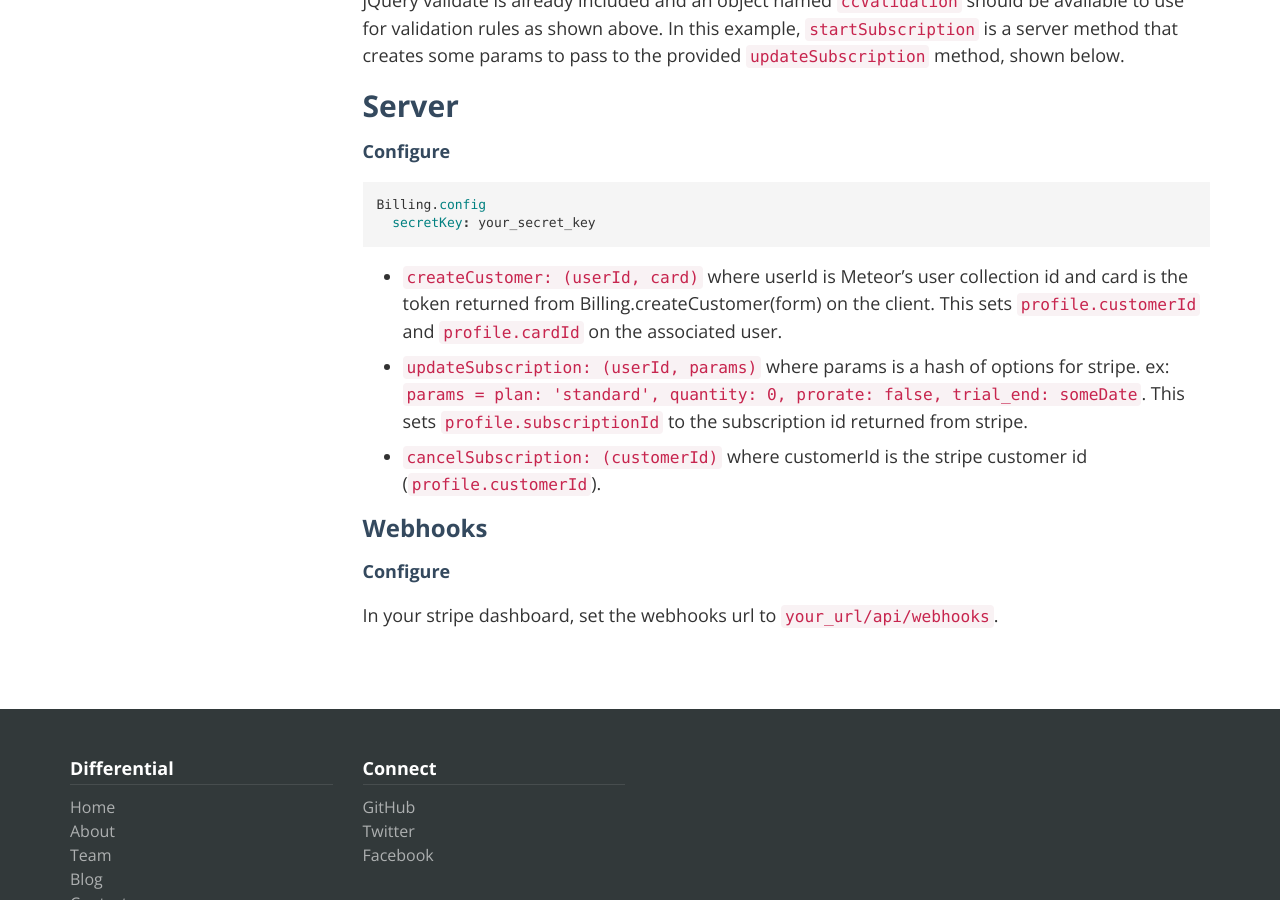
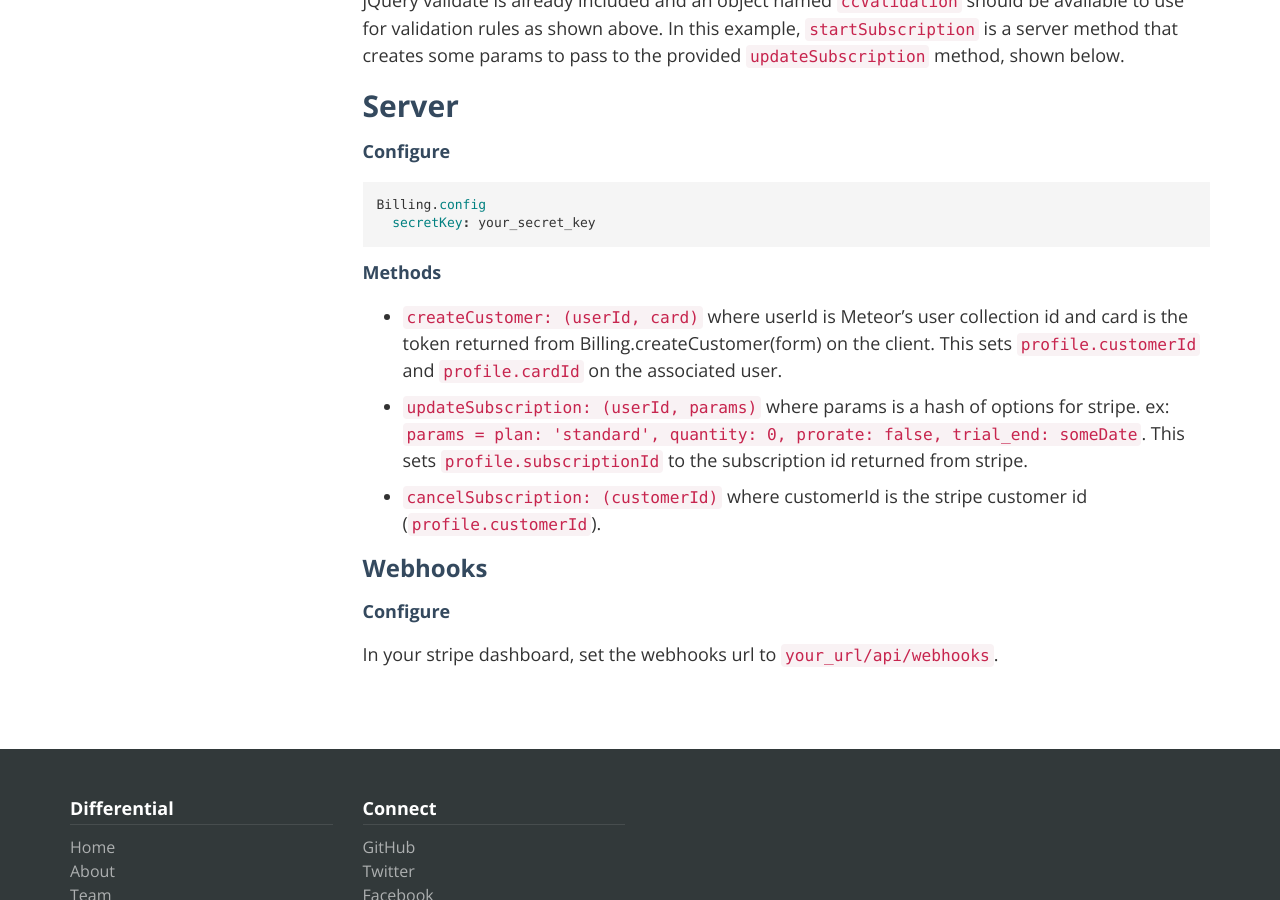
Before and after one commit to Differential/meteor-billing, a Jekyll site: the page built from index.markdown, in a window 1280 px wide and 900 px high, scrolled down 1075 px. Built offline with Jekyll 4.4.1, drawn with Linux system fonts in a browser that asks for light colours; nearby versions of some CDN libraries; Markdown is read by kramdown in place of the engine named in the settings.

Commit message:
Update index.markdown

```diff
--- a/index.markdown
+++ b/index.markdown
@@ -43,6 +43,8 @@ Billing.config
   secretKey: your_secret_key
 {% endhighlight %}
 
+
+#### Methods
 * `createCustomer: (userId, card)` where userId is Meteor's user collection id and card is the token returned from Billing.createCustomer(form) on the client.  This sets `profile.customerId` and `profile.cardId` on the associated user.
 * `updateSubscription: (userId, params)` where params is a hash of options for stripe.  ex: `params = plan: 'standard', quantity: 0, prorate: false, trial_end: someDate`.  This sets `profile.subscriptionId` to the subscription id returned from stripe.
 * `cancelSubscription: (customerId)` where customerId is the stripe customer id (`profile.customerId`).
```
